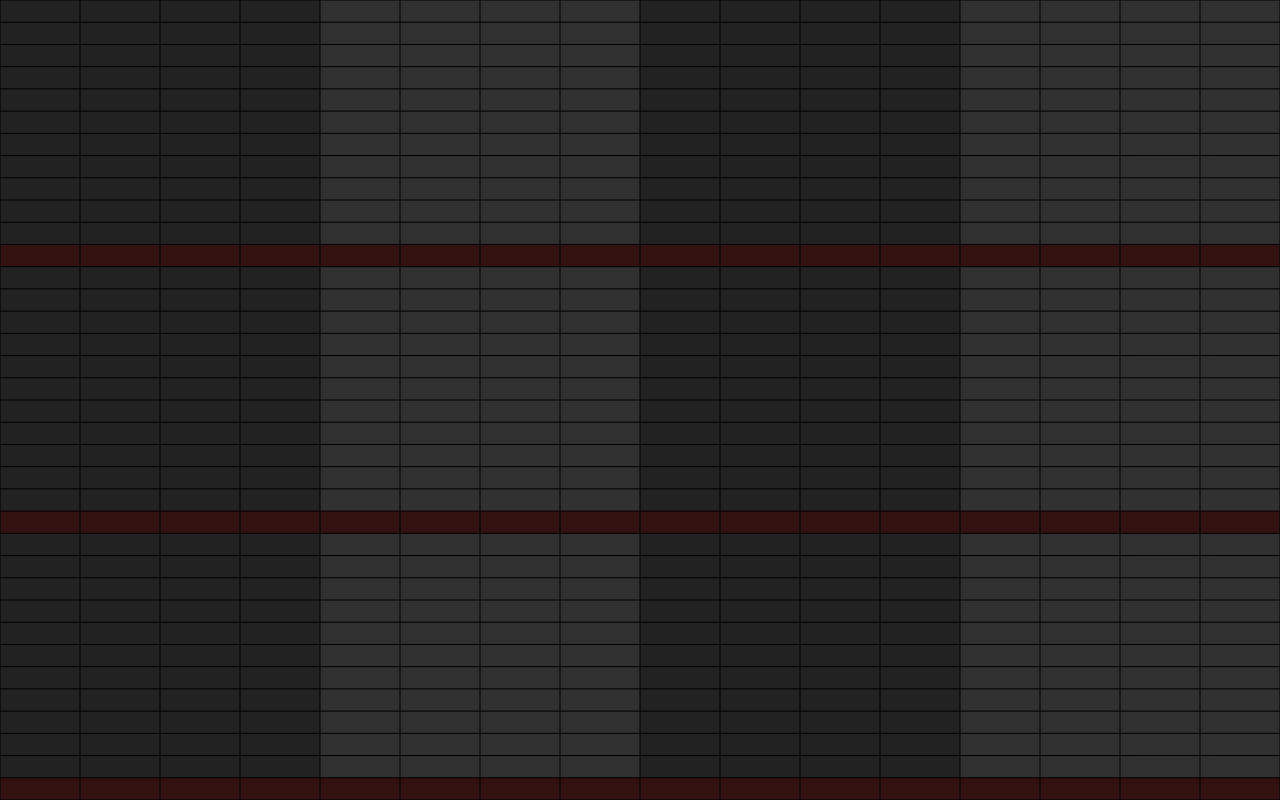
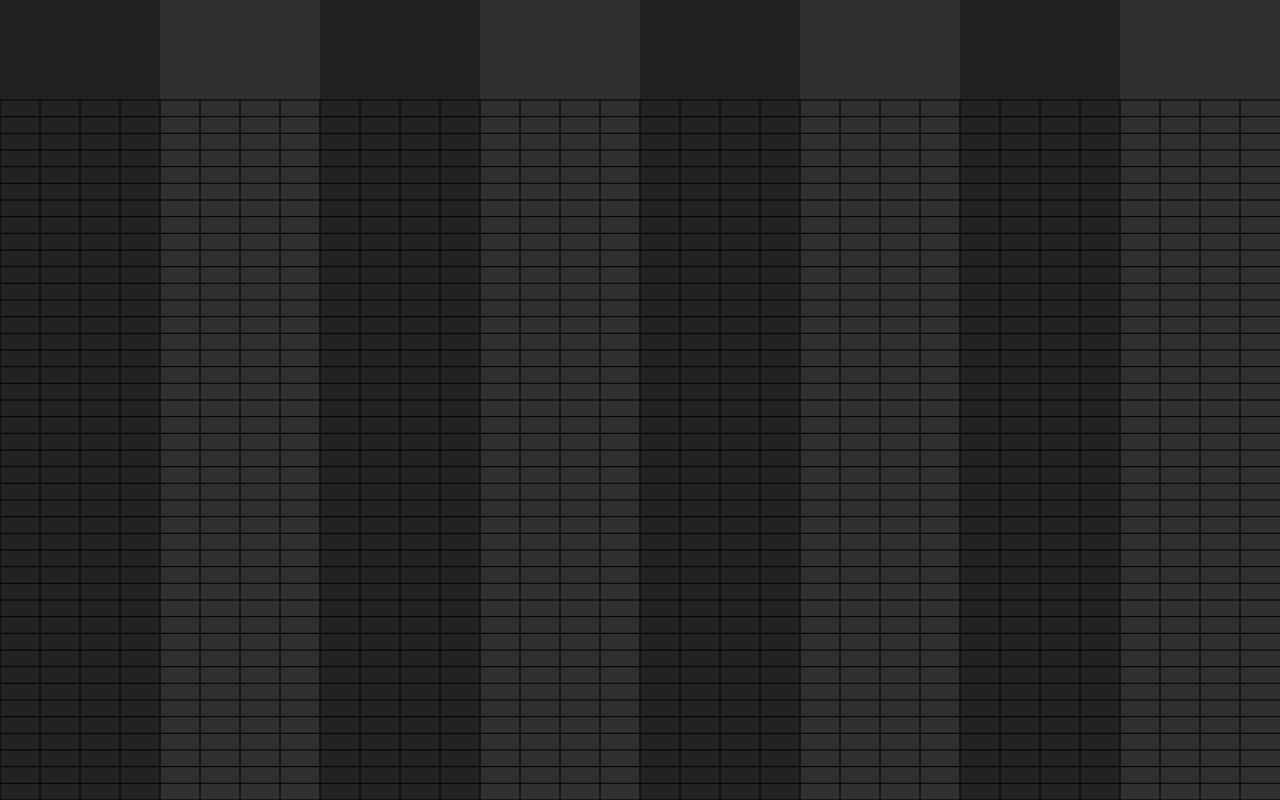
Before and after one commit to nnnnusui/WebPianoRoll, a Next.js app: page / in a window 1280 px wide. Built offline with nearby package versions, Linux system fonts and the light colour scheme.

Commit message:
add: GridDrawer, useGridState#offset

```diff
--- a/src/components/pianoroll/PianoRoll.tsx
+++ b/src/components/pianoroll/PianoRoll.tsx
@@ -4,30 +4,31 @@ import useRollState from "./state/useRollState";
 import useGridState from "./state/useGridState";
 import useMoveState from "./state/useMoveState";
 import useScaleState from "./state/useScaleState";
+import GridDrawer from "./drawer/GridDrawer";
 
 const PianoRoll: React.FC = (): ReactElement => {
   const roll = useRollState();
   const gridSize = roll.get(0)!;
   const grid = useGridState(gridSize);
-  const scale = useScaleState(grid, gridSize);
+  const scale = useScaleState(grid);
   const move = useMoveState(grid, scale);
+
+  const drawer = {
+    grid: GridDrawer(grid, move, scale).draw,
+  };
 
   const useCanvas = (canvas: HTMLCanvasElement) => {
     const context = canvas.getContext("2d");
     if (!context) return;
-    const cellSize = {
-      width: canvas.width / scale.get.width,
-      height: canvas.height / scale.get.height,
-    };
     context.beginPath();
     context.clearRect(0, 0, canvas.width, canvas.height);
-    grid.draw(context, move.get, cellSize);
+    drawer.grid(context, canvas);
   };
 
   const onWheel = (event: React.WheelEvent) => {
     const vector = event.altKey
-      ? { x: 0, y: event.deltaY * 0.01 * 4 }
-      : { y: 0, x: event.deltaY * 0.01 };
+      ? { x: 0, y: event.deltaY * 0.01 }
+      : { y: 0, x: event.deltaY * 0.01 * 4 };
 
     if (event.ctrlKey)
       scale.set((prev) => ({
--- /dev/null
+++ b/src/components/pianoroll/drawer/GridDrawer.ts
@@ -0,0 +1,58 @@
+import useGridState from "../state/useGridState";
+import useScaleState from "../state/useScaleState";
+import useMoveState from "../state/useMoveState";
+import { Size } from "../type/Size";
+import { range0to } from "../../range";
+
+const GridDrawer = (
+  grid: ReturnType<typeof useGridState>,
+  moveState: ReturnType<typeof useMoveState>,
+  scaleState: ReturnType<typeof useScaleState>
+) => {
+  const move = moveState.get;
+  const scale = scaleState.get;
+  const draw = (context: CanvasRenderingContext2D, view: Size) => {
+    const background = () => {
+      const cellSize = {
+        width: view.width / scale.width,
+        height: view.height / scale.height,
+      };
+      const beatDenominator = 4;
+      const beatNumerator = 4;
+      const barInterval = beatDenominator * beatNumerator;
+      range0to(scale.width).forEach((index) => {
+        const gridLocal = index + move.x;
+        const viewLocal = index * cellSize.width;
+        context.fillStyle =
+          gridLocal % (barInterval * 2) < 16 ? "#222222" : "#303030";
+        context.fillRect(viewLocal, 0, cellSize.width * 16, view.height);
+      });
+    };
+    background();
+    gridLine(context, view);
+  };
+  const gridLine = (context: CanvasRenderingContext2D, view: Size) => {
+    const offset = grid.offset;
+    const cellSize = {
+      width: view.width / scale.width,
+      height: view.height / scale.height,
+    };
+    const beatDenominator = 4;
+    const lineInterval = beatDenominator;
+
+    range0to(scale.width).forEach((index) => {
+      if (index % lineInterval != 0) return;
+      const viewLocal = index * cellSize.width + offset.x;
+      context.moveTo(viewLocal, offset.y);
+      context.lineTo(viewLocal, view.height);
+    });
+    range0to(scale.height).forEach((index) => {
+      const viewLocal = index * cellSize.height + offset.y;
+      context.moveTo(offset.x, viewLocal);
+      context.lineTo(view.width, viewLocal);
+    });
+    context.stroke();
+  };
+  return { draw };
+};
+export default GridDrawer;
--- a/src/components/pianoroll/state/useGridState.ts
+++ b/src/components/pianoroll/state/useGridState.ts
@@ -1,42 +1,11 @@
-import { range0to } from "../../range";
+import range, { range0to } from "../../range";
 import { Pos } from "../type/Pos";
 import { Size } from "../type/Size";
+import { useState } from "react";
 
 const useGridState = (size: Size) => {
-  const draw = (
-    context: CanvasRenderingContext2D,
-    move: Pos,
-    cellSize: Size
-  ) => {
-    const max = {
-      width: cellSize.width * size.width,
-      height: cellSize.height * size.height,
-    };
-    const beatDenominator = 4;
-    const beatNumerator = 4;
-    const lineInterval = beatDenominator;
-    const barInterval = beatDenominator * beatNumerator;
-    range0to(size.width + 1).forEach((index) => {
-      if (index % lineInterval != 0) return;
-      const viewLocal = (index - move.x) * cellSize.width;
-      context.moveTo(viewLocal, 0);
-      context.lineTo(viewLocal, max.height);
-      if (index % barInterval != 0) return;
-      if (index % (barInterval * 2) < 16) context.fillStyle = "#222222";
-      else context.fillStyle = "#303030";
-      context.fillRect(viewLocal, 0, cellSize.width * 16, max.height);
-    });
-    context.fillStyle = "#331111";
-    range0to(size.height + 1).forEach((index) => {
-      const viewLocal = (index - move.y) * cellSize.height;
-      const it = viewLocal;
-      context.moveTo(0, it);
-      context.lineTo(max.width, it);
-      if (index % 12 != 11) return;
-      context.fillRect(0, viewLocal, max.width, cellSize.height);
-    });
-    context.stroke();
-  };
-  return { size, draw };
+  const topHeaderHeight = 100;
+  const [offset] = useState<Pos>({ x: 0, y: topHeaderHeight });
+  return { size, offset };
 };
 export default useGridState;
--- a/src/components/pianoroll/state/useRollState.ts
+++ b/src/components/pianoroll/state/useRollState.ts
@@ -14,8 +14,8 @@ const useRollState = () => {
     [
       0,
       {
-        maxOffset: 64,
-        minOctave: -1,
+        maxOffset: 128,
+        minOctave: -2,
         maxOctave: 1,
         maxPitch: 12,
       },
```
